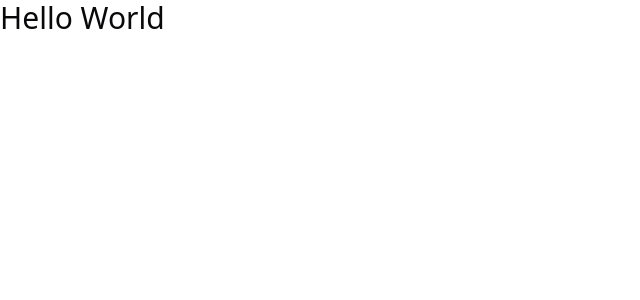
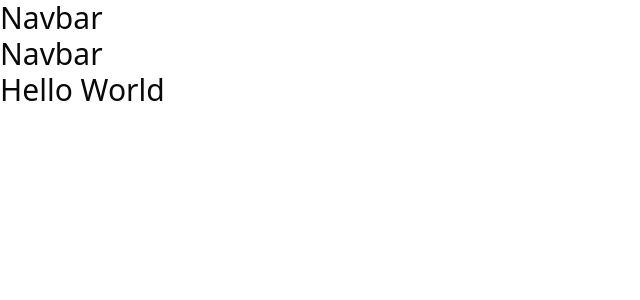
Before and after one commit to Kuzuri247/Defi, a React (Vite) app: page / in a window 1280 px wide. Shown: the top 300 px of the page, without its empty margins (0-640 px from the left). Built offline with nearby package versions, Linux system fonts and the light colour scheme.

Commit message:
minor changes

```diff
--- a/src/App.tsx
+++ b/src/App.tsx
@@ -1,11 +1,13 @@
 
+import React = require('react')
 import './App.css'
-
+import Navbar from './components/Navbar'
 function App() {
 
 
   return (
     <div className=" text-3xl">
+      <Navbar/>
       Hello World
     </div>
   )
--- /dev/null
+++ b/src/components/Navbar.tsx
@@ -0,0 +1,13 @@
+import React from 'react'
+
+const Navbar = () => {
+  return (
+    <div>
+        <h1>Navbar</h1>
+        <p>Navbar</p>
+
+    </div>
+  )
+}
+
+export default Navbar
--- a/tsconfig.app.json
+++ b/tsconfig.app.json
@@ -1,5 +1,9 @@
 {
     "compilerOptions": {
+
+      "allowImportingTsExtensions": true,
+
+      "jsx": "react",
       // ...
       "baseUrl": ".",
       "paths": {
--- a/tsconfig.json
+++ b/tsconfig.json
@@ -9,6 +9,9 @@
     }
   ],
   "compilerOptions": {
+
+    "allowImportingTsExtensions": true,
+
     "baseUrl": ".",
     "paths": {
       "@/*": ["./src/*"]
```
Also changed, not shown: src/main.tsx (+4 -4 lines), tsconfig.node.json (deleted).
